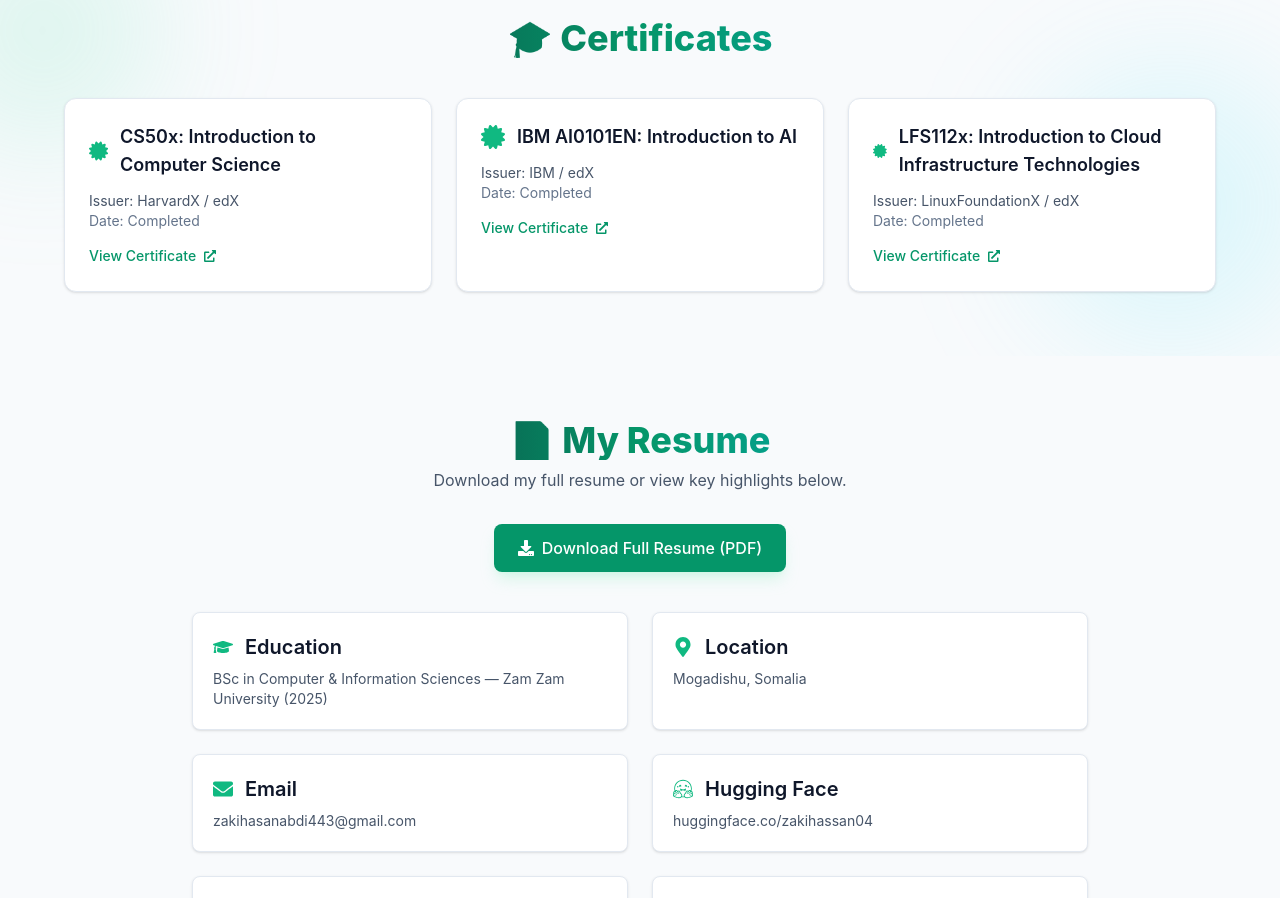
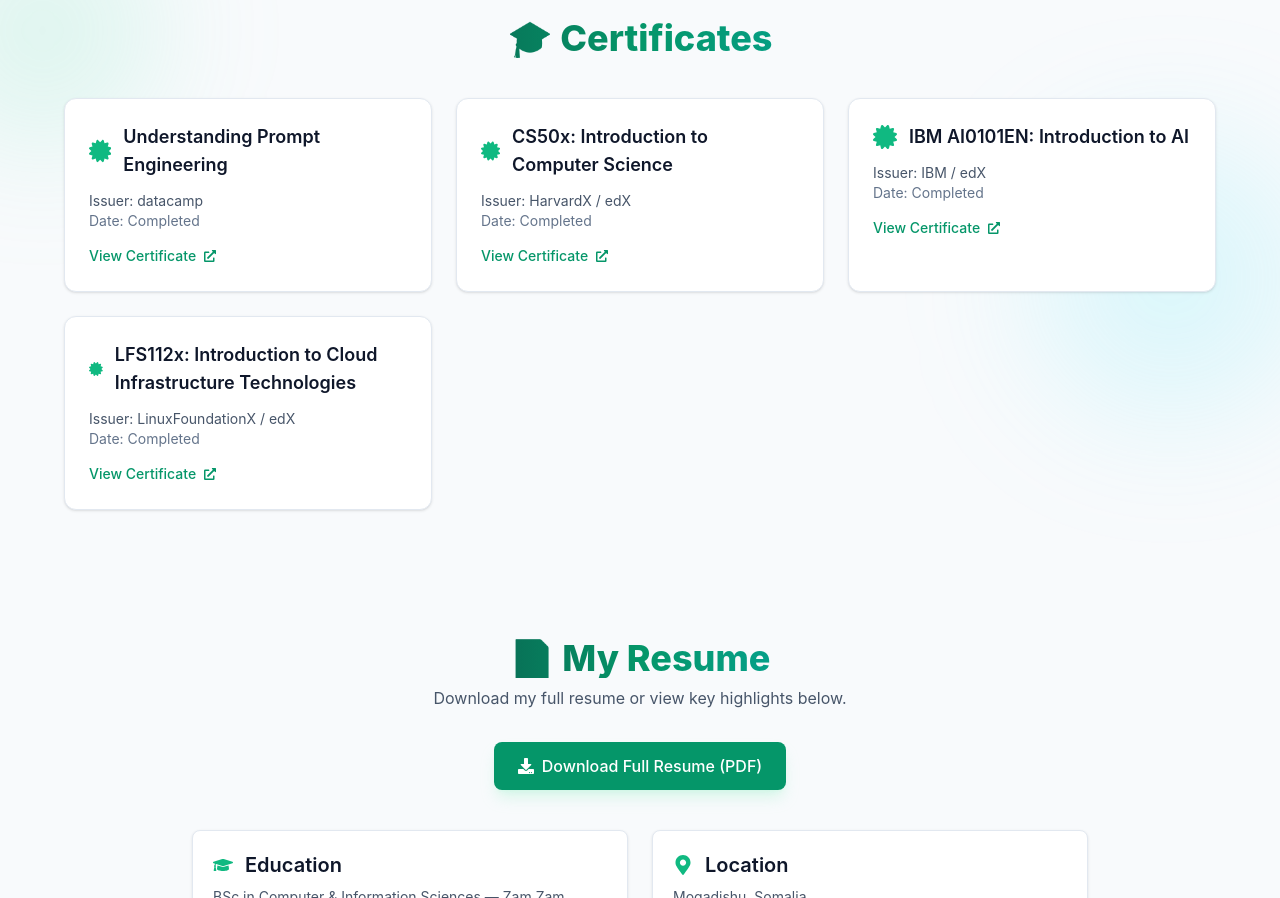
Before and after one commit to zakariahasanabdiali/zakarie-portfolio, a React (Vite) app: page / in a window 1280 px wide. Shown: the part 1980-2878 px from the top of the page. Built offline with nearby package versions, Linux system fonts and the light colour scheme; the HTML template or start-up script is replaced by a standard one.

Commit message:
add new certificate

```diff
--- a/package.json
+++ b/package.json
@@ -10,10 +10,13 @@
   },
   "dependencies": {
     "@emailjs/browser": "^4.4.1",
+    "@react-three/drei": "^10.7.7",
+    "@react-three/fiber": "^9.4.2",
     "react": "^18.3.1",
     "react-dom": "^18.3.1",
     "react-icons": "^5.5.0",
-    "react-router-dom": "^6.20.1"
+    "react-router-dom": "^6.20.1",
+    "three": "^0.182.0"
   },
   "devDependencies": {
     "@vitejs/plugin-react": "^5.0.1",
--- a/src/pages/Certificates.jsx
+++ b/src/pages/Certificates.jsx
@@ -3,8 +3,15 @@
 import cs50xImg from '../../certificate/CS50x.jpg';
 import ibmImg from '../../certificate/IBM.jpg';
 import lfxImg from '../../certificate/LinuxFoundationX.jpg';
+import aiImg from '../../certificate/understanding prompt engineering.jpg';
 
 const certificates = [
+  {
+    title: 'Understanding Prompt Engineering',
+    issuer: 'datacamp',
+    date: 'Completed',
+    file: aiImg,
+  },
   {
     title: 'CS50x: Introduction to Computer Science',
     issuer: 'HarvardX / edX',
```
Also changed, not shown: certificate/Understanding Prompt Engineering.jpg (added), 1 other file (tests, documents, lock files or other folders).
